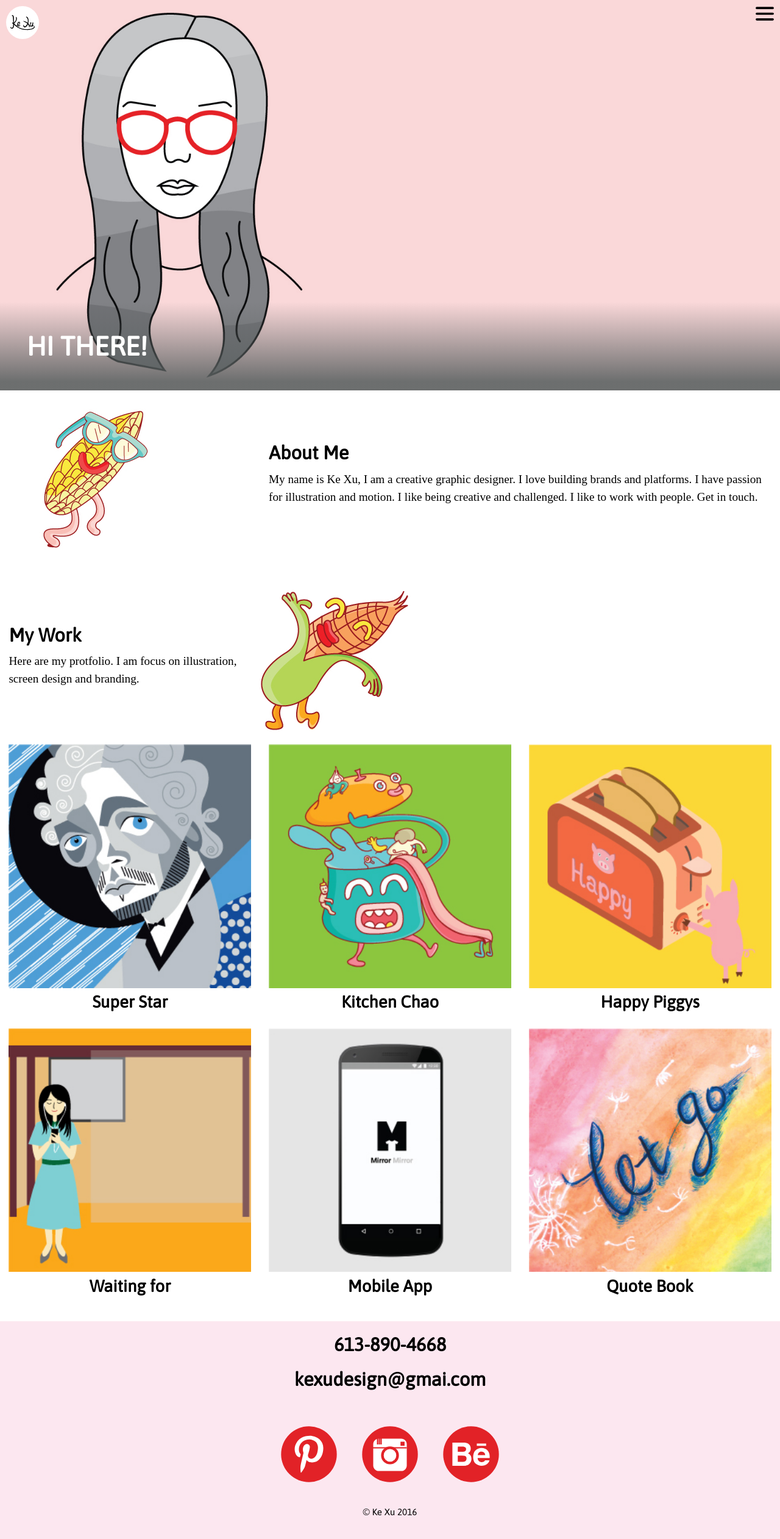
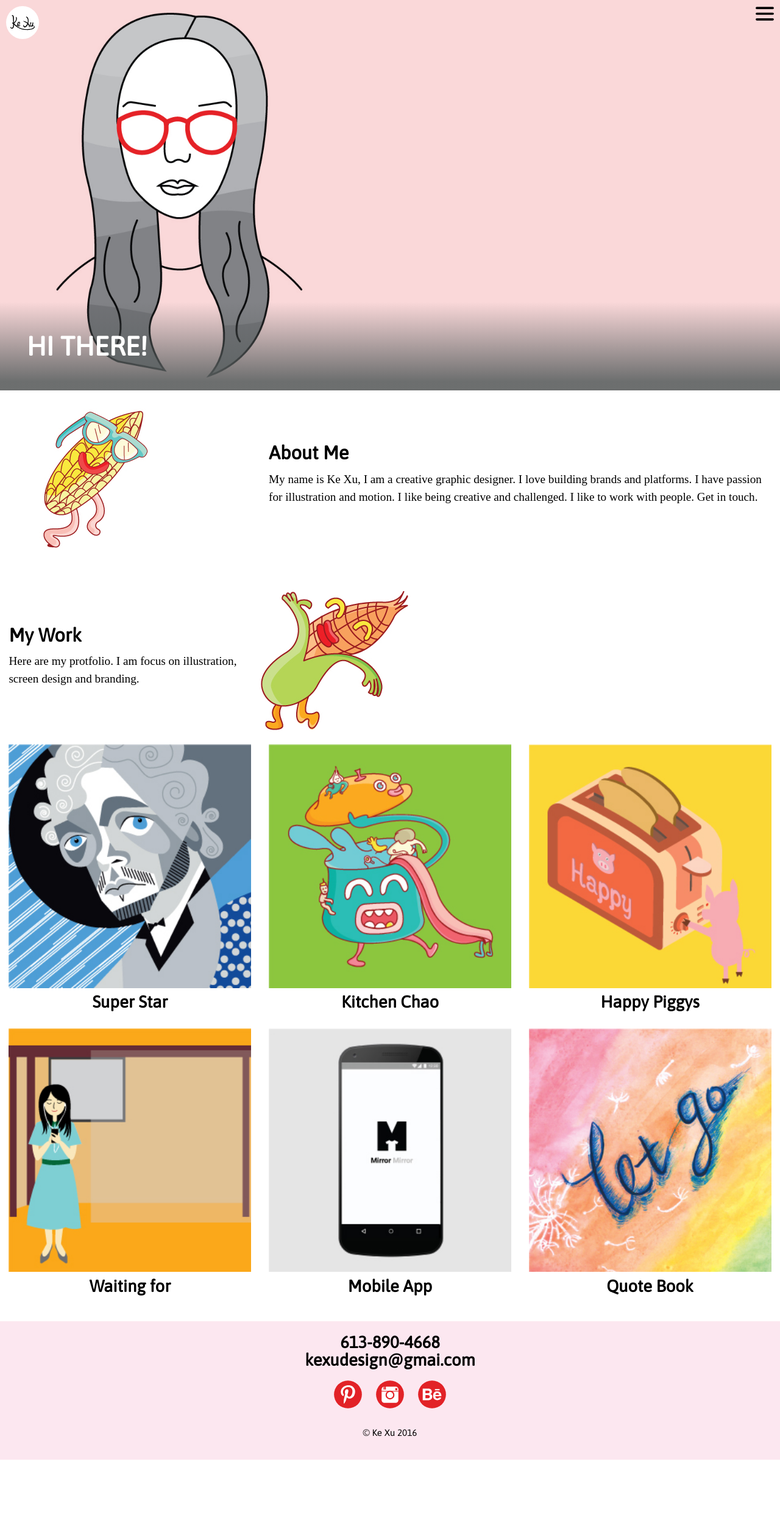
Before and after one commit to xuke918/portfolio-1, a Jekyll site: the page built from index.html, in a window 1280 px wide. Shown: the whole page at 61% size. Built offline with Jekyll 4.4.1, drawn with Linux system fonts in a browser that asks for light colours; after the commit the page ends 2393 px from its top, so only the background shows below that.

Commit message:
Fixed social icons.

```diff
--- a/_layouts/default.html
+++ b/_layouts/default.html
@@ -50,13 +50,13 @@
 </main>
 
 <footer>
-  <h2>613-890-4668<br>kexudesign@gmai.com</h2>
-  <ul class="social-icons">
+  <h3>613-890-4668<br>kexudesign@gmai.com</h3>
+  <ul class="social-icons center">
     <li><a class="pinterest" href="https://www.pinterest.com/xuke3070/ke/"><img src="{{site.baseurl}}/images/pinterest.svg" alt=""></a></li>
     <li><a class="instagram" href="https://instagram.com/xuke3070/"><img src="{{site.baseurl}}/images/instagram.svg" alt=""></a></li>
     <li><a class="behance" href="https://www.behance.net/xu000151ddc6/"><img src="{{site.baseurl}}/images/behance.svg" alt=""></a></li>
   </ul>
-  <p class="copyright pad-b micro">© Ke Xu 2016</p>
+  <p class="copyright pad-b micro center">© Ke Xu 2016</p>
 </footer>
 
 </body>
--- a/css/main.css
+++ b/css/main.css
@@ -162,11 +162,12 @@ h3 {
 footer {
   background-color: #fce7f0;
   text-align: center;
-  padding-top: 10px;
+  padding-top: 20px;
 }
 
 .social-icons {
-  padding: 0;
+  padding-left: 0;
+  padding-top: 10px;
   margin: 0;
 }
 
@@ -208,4 +209,10 @@ footer {
     text-align: left;
     margin: 60px 0 0;
   }
+
+  .social-icons li {
+    width: 5%;
+    overflow: hidden;
+    display: inline-block;
+  }
 }
```
Also changed, not shown: 8 other files.
